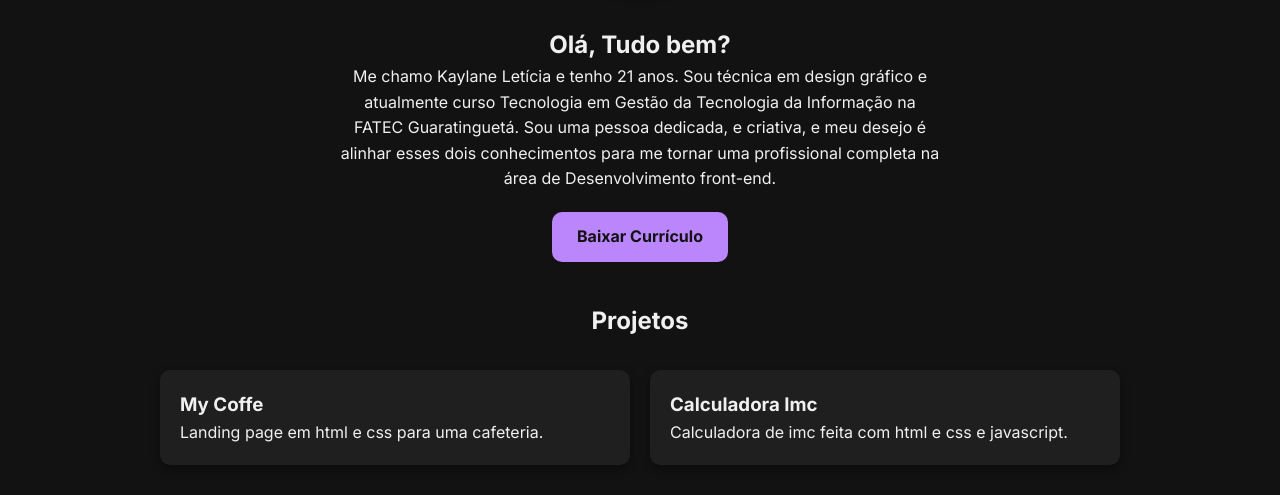
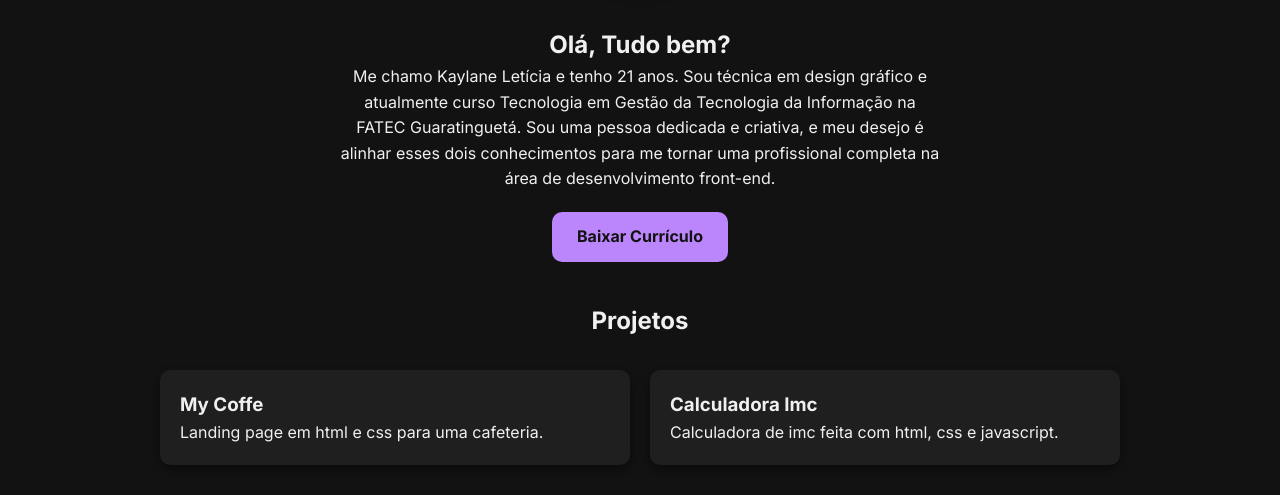
Before and after one commit to kaylaneleticia10/Portfolio, a plain HTML site: page index.html in a window 1280 px wide. Shown: the part 282-777 px from the top of the page. Drawn offline with Linux system fonts and the light colour scheme.

Commit message:
Update index.html

```diff
--- a/index.html
+++ b/index.html
@@ -25,7 +25,7 @@
       <h1>Olá, Tudo bem?</h1>
       <p>
         Me chamo Kaylane Letícia e tenho 21 anos. Sou técnica em design gráfico e atualmente curso Tecnologia em Gestão da Tecnologia da Informação na
-        FATEC Guaratinguetá. Sou uma pessoa dedicada, e criativa, e meu desejo é alinhar esses dois conhecimentos para me tornar uma profissional completa na área de Desenvolvimento front-end.
+        FATEC Guaratinguetá. Sou uma pessoa dedicada e criativa, e meu desejo é alinhar esses dois conhecimentos para me tornar uma profissional completa na área de desenvolvimento front-end.
       </p>
       <a href="docs/CV-Kaylane Letícia Castro da Silva.docx.pdf" download class="botao-curriculo">Baixar Currículo</a>
     </section>
@@ -39,7 +39,7 @@
         </a>
         <a href="https://kaylaneleticia10.github.io/Calculadora-imc/" target="_blank" class="card">
           <h3>Calculadora Imc</h3>
-          <p>Calculadora de imc feita com html e css e javascript.</p>
+          <p>Calculadora de imc feita com html, css e javascript.</p>
           </p>
         </a>
       </div>
```
